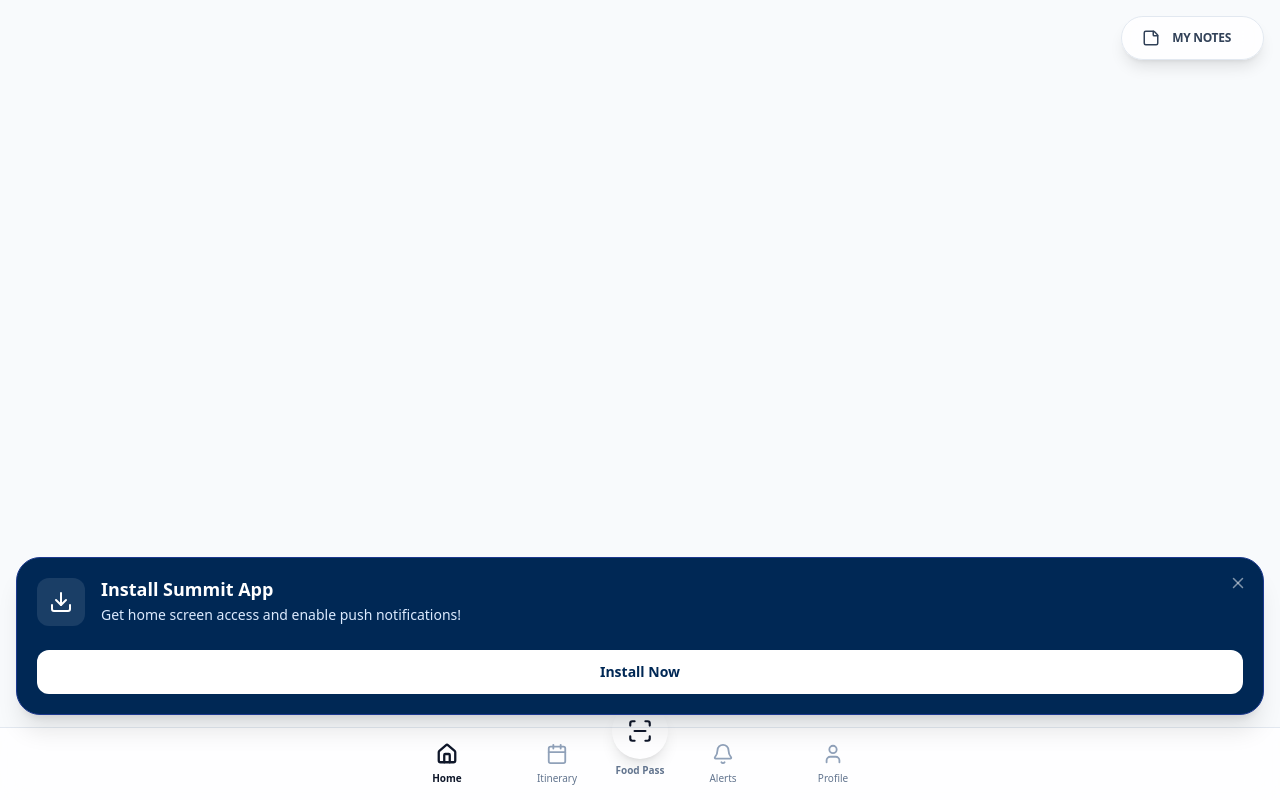
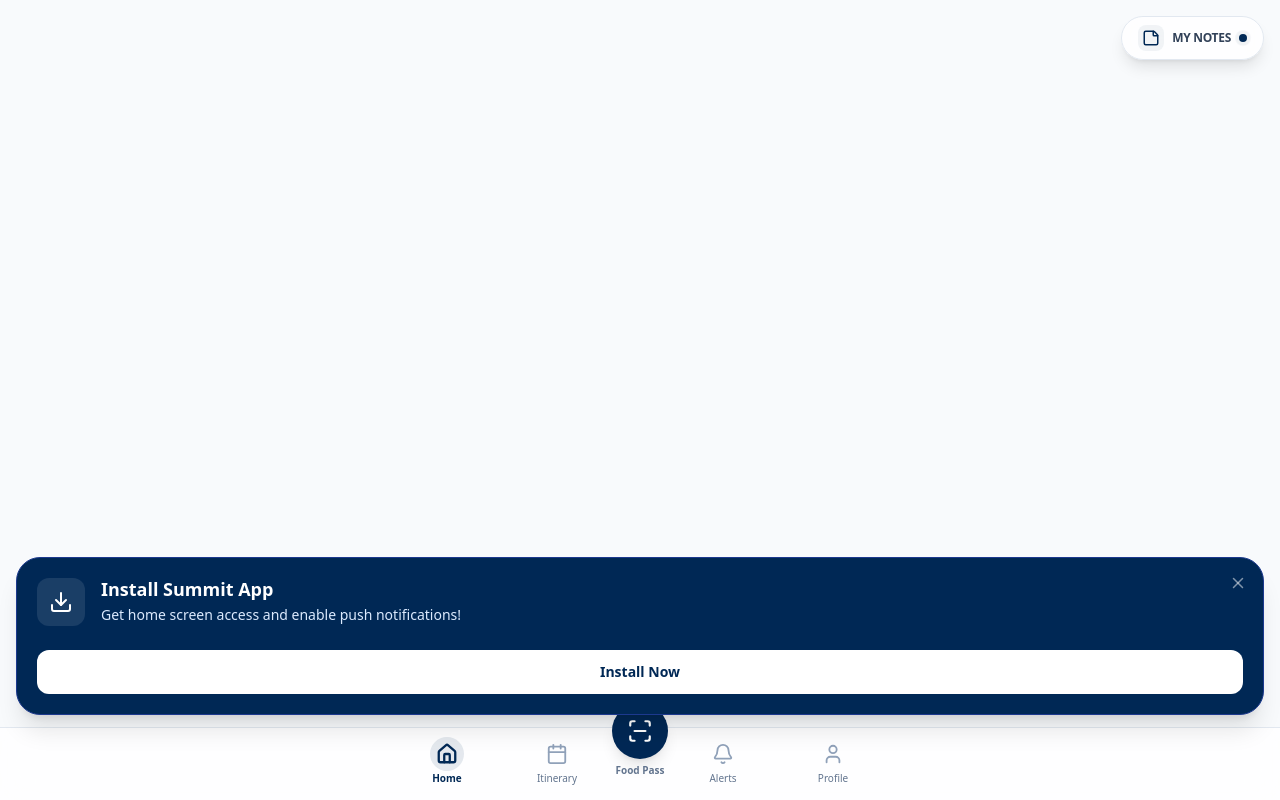
Before and after one commit to TheSummitApp/participant, a Next.js app: page / in a window 1280 px wide. Built offline with nearby package versions, Linux system fonts and the light colour scheme; no server answers; sample sign-in values are in the browser's storage.

Commit message:
fix(theme): register semantic colour tokens with Tailwind v4
bg-card, bg-primary, text-foreground, text-muted-foreground etc. generated no CSS because the tokens were never declared in @theme. This left white text on a transparent background in light mode (e.g. the home Happening Now card).

```diff
--- a/src/app/globals.css
+++ b/src/app/globals.css
@@ -14,6 +14,19 @@
   --color-brand-800: #044686;
   --color-brand-900: #093c71;
   --color-brand-950: #002855;
+}
+
+/* Expose semantic tokens as Tailwind colors (bg-card, text-foreground, text-muted-foreground, ...) */
+@theme inline {
+  --color-background: var(--background);
+  --color-foreground: var(--foreground);
+  --color-card: var(--card);
+  --color-card-foreground: var(--card-foreground);
+  --color-border: var(--border);
+  --color-muted: var(--muted);
+  --color-muted-foreground: var(--muted-foreground);
+  --color-primary: var(--primary);
+  --color-primary-foreground: var(--primary-foreground);
 }
 
 @layer base {
```
